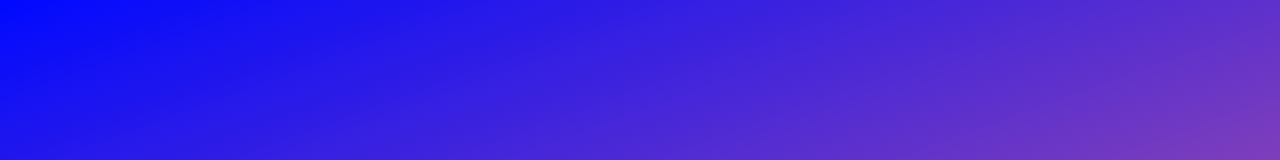
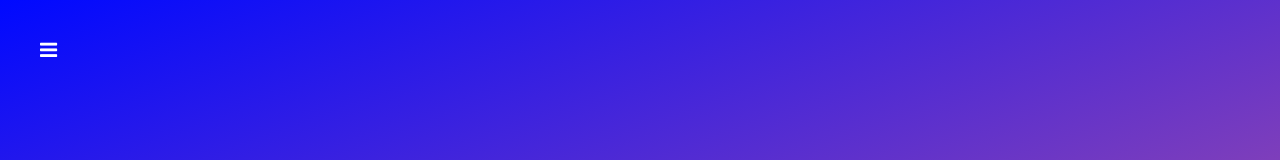
Before and after one commit to bogdan-wd/quiz-app, a React (Create React App) app: page / in a window 1280 px wide. Shown: the top 160 px of the page. Built offline with nearby package versions, Linux system fonts and the light colour scheme.

Commit message:
Nav Component

```diff
--- /dev/null
+++ b/src/components/Navigation/MenuToggle/MenuToggle.jsx
@@ -0,0 +1,17 @@
+import React from 'react';
+import styles from './MenuToggle.module.css';
+
+const MenuToggle = props => {
+  const classes = [styles.menuToggle, 'fa'];
+
+  if (props.isOpen) {
+    classes.push ('fa-times');
+    classes.push (styles.open);
+  } else {
+    classes.push ('fa-bars');
+  }
+
+  return <i onClick={props.onToggle} className={classes.join (' ')} />;
+};
+
+export default MenuToggle;
--- /dev/null
+++ b/src/components/Navigation/MenuToggle/MenuToggle.module.css
@@ -0,0 +1,19 @@
+.menuToggle {
+    position: fixed;
+    top: 40px;
+    left: 40px;
+    font-size: 20px;
+    cursor: pointer;
+    color: #fff;
+    transition: all .2s ease-in;
+    z-index: 100;
+}
+
+.menuToggle:hover{
+    opacity: .7;
+}
+
+.menuToggle.open{
+    left: 320px;
+
+}
--- a/src/hoc/Layout.jsx
+++ b/src/hoc/Layout.jsx
@@ -1,16 +1,28 @@
 import React, {Component} from 'react';
-import styles from './Layout.module.css'
+import styles from './Layout.module.css';
+import MenuToggle from './../components/Navigation/MenuToggle/MenuToggle';
 
 class Layout extends Component {
-    render (){
+  state = {
+    menu: false,
+  };
+
+  toggleMenuHandler = () => {
+    this.setState ({
+      menu: !this.state.menu,
+    });
+  };
+
+  render () {
     return (
       <div className={styles.layout}>
+        <MenuToggle isOpen={this.state.menu} onToggle={this.toggleMenuHandler} />
         <main>
           {this.props.children}
         </main>
       </div>
-        )
+    );
   }
 }
 
-export default Layout
+export default Layout;
```
Also changed, not shown: src/containers/Quiz/Quiz.jsx (+16 -15 lines), src/components/FinishedQuiz/FinishedQuiz..jsx (renamed from src/components/ActiveQuiz/FinishedQuiz/FinishedQuiz..jsx), src/components/FinishedQuiz/FinishedQuiz.module.css (renamed from src/components/ActiveQuiz/FinishedQuiz/FinishedQuiz.module.css), src/components/UI/Button/Button.jsx (renamed from src/components/ActiveQuiz/UI/Button/Button.jsx), src/components/UI/Button/Button.module.css (renamed from src/components/ActiveQuiz/UI/Button/Button.module.css). Lines whose indentation alone changed are shown as unchanged.
